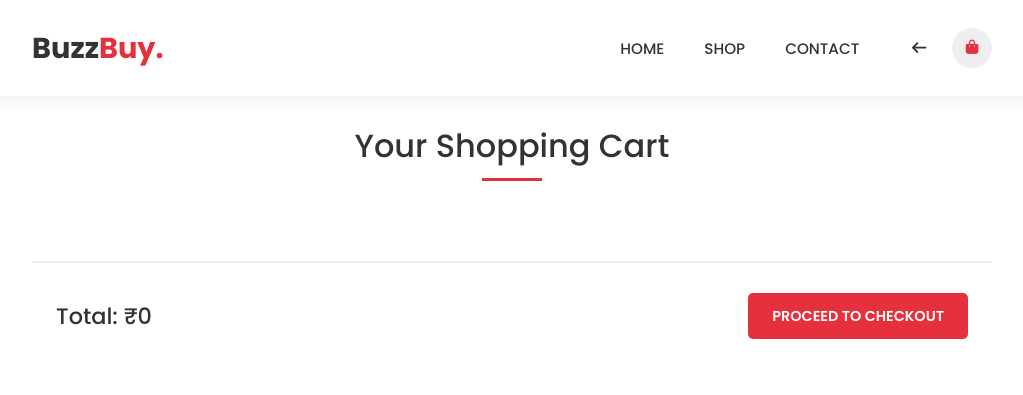
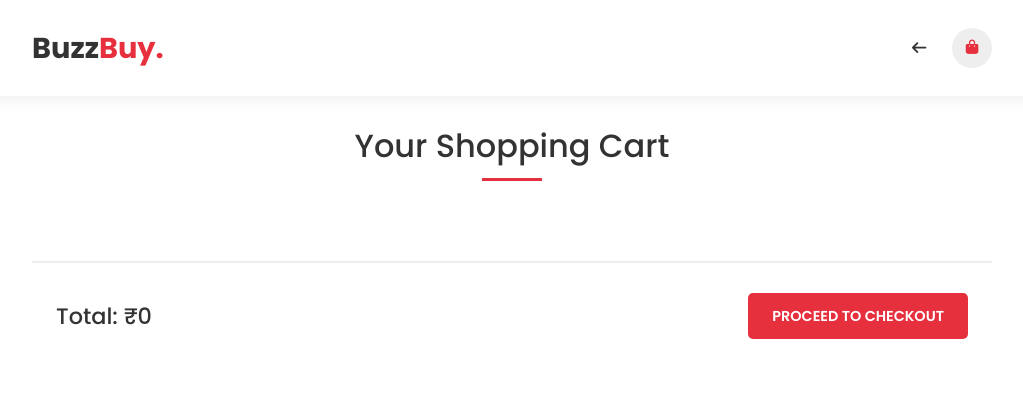
Before and after one commit to udayanubhav26/Progressive-Web-Application, a plain HTML site: page frontend/cart.html in a window 1280 px wide. Shown: the whole page, without its empty margins (128-1151 px from the left). Drawn offline with Linux system fonts and the light colour scheme; a web font is replaced by a local one.

Commit message:
Deploy Learnova updates

```diff
--- a/frontend/cart.html
+++ b/frontend/cart.html
@@ -17,10 +17,6 @@
     <nav class="navbar flex container">
         <a href="index.html" class="logo">Buzz<span>Buy.</span></a>
 
-        <ul class="navlist flex">
-            <li><a href="index.html" class="link">HOME</a></li>
-            <li><a href="#" class="link">SHOP</a></li>
-            <li><a href="#" class="link">CONTACT</a></li>
 
             <li class="nav-icons flex">
                 <a href="index.html" class="icon">
```
Also changed, not shown: frontend/contact.html (+1 -1 lines).
